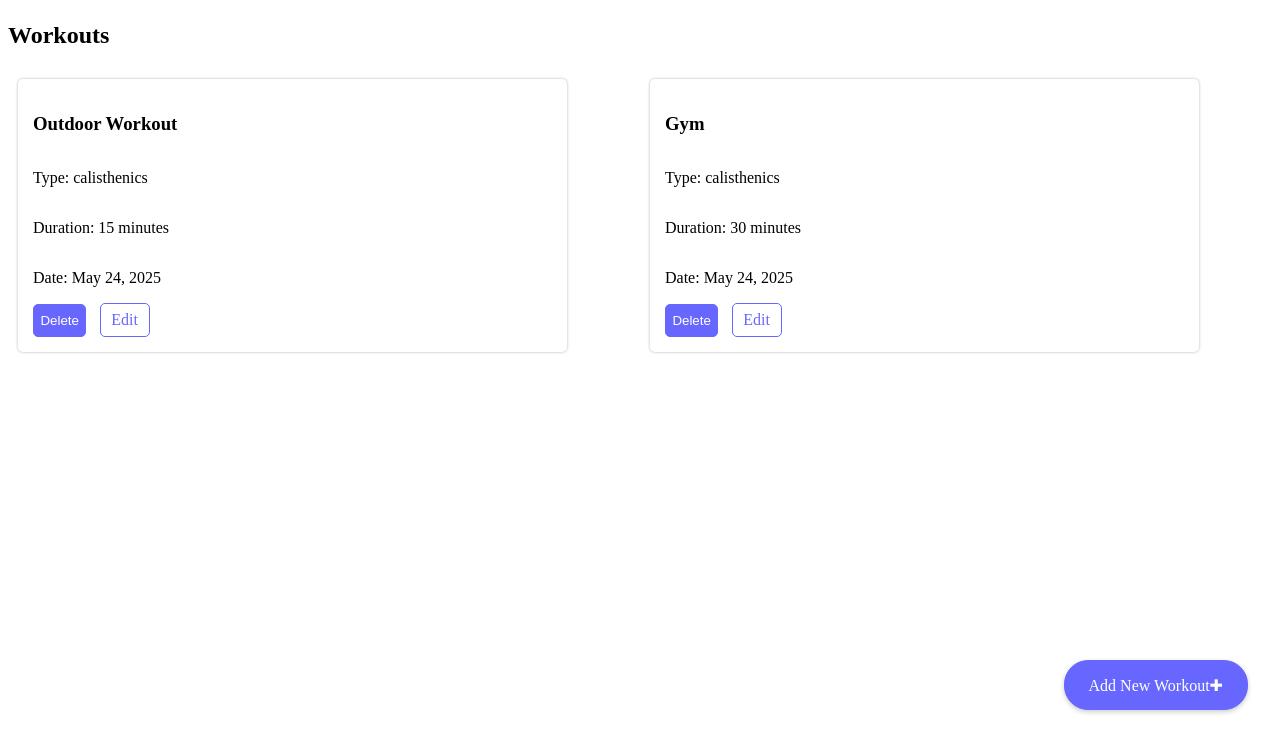
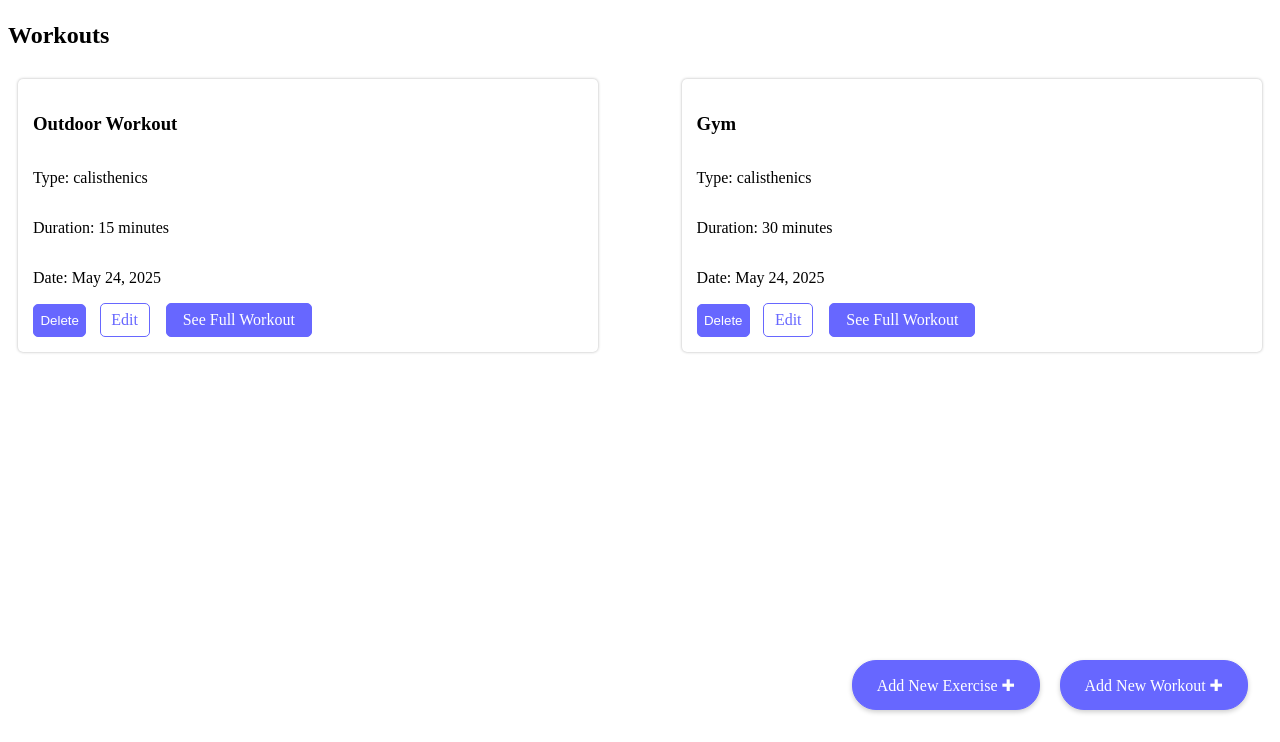
Before and after one commit to AlexTurbkG/project-vse-9klas, a Django app: page / in a window 1280 px wide. Shown: the part 58-800 px from the top of the page. Run offline with Django 5.2, Linux system fonts and the light colour scheme; data comes from the database, SQL or seed files in the repository; both versions use the stored data as it was after the commit.

Commit message:
biggest commit
added new exercise page, added see full workout, added css, added custom workouts, added ability to add an exercise to an existing workout, added ability to add multiple exercises to a workout. fixed bugs, added transitions to 'add exercise button'

```diff
--- a/tracker/fitness_tracker/static/styles/home.css
+++ /dev/null
@@ -1,119 +0,0 @@
-body{
-    background-color: var(--background-clr);
-}
-
-.del-btn{
-    color: white;
-    background-color: rgb(103, 103, 255);
-    border: 1px solid rgb(103, 103, 255);
-    border-radius: 5px;
-    height: 2.5em;
-    width: 4em;
-    margin-right: 1em;
-    cursor: pointer;
-    transition: all 0.3s ease;
-}
-
-.del-btn:hover{
-    background-color: white;
-    color: rgb(103, 103, 255);
-    transform: scale(1.1);
-}
-
-.del-btn:active{
-    transform: scale(0.9);
-}
-
-
-.edit-btn{
-    text-decoration: none;
-    color: rgb(103, 103, 255);
-    border: 1px solid rgb(103, 103, 255);
-    border-radius: 5px;
-    height: 2em;
-    width: 3em;
-    text-align: center;
-    align-content: center;
-    transition: all 0.3s ease;
-}
-
-.edit-btn:hover{
-    background-color: rgb(103, 103, 255);
-    color:white;
-    transform:scale(1.1);
-}
-
-.edit-btn:active{
-    transform: scale(0.9);
-}
-
-
-
-.btn-container{
-    display:flex;
-    align-items: baseline;
-    justify-content: baseline;
-}
-
-.workout-card {
-    display: grid;
-    border: none;
-    box-shadow: 0px 0px 3px rgb(0,0,0,0.3);
-    padding: 15px;
-    margin: 10px;
-    border-radius: 5px;
-}
-
-.notes{
-    max-width: 100%;
-    word-break: break-word;
-    overflow-wrap: break-word;
-    white-space: normal;
-}
-
-
-.workout-container{
-    display:grid;
-    grid-template-columns: 45% 45%;
-
-    gap:5%;
-}
-
-.workout-container h2{
-    grid-area:0 0;
-}
-
-
-.add-workout-btn {
-    text-decoration: none;
-    text-align: center;
-    position: fixed;
-    bottom: 2rem;
-    right: 2rem;
-    background-color: rgb(103, 103, 255);
-    border:1px solid rgb(103, 103, 255);
-    color: white;
-    min-width: 3rem;
-    height: 3rem;
-    border-radius: 1.5rem;
-    display: flex;
-    justify-content: center;
-    align-items: center;
-    font-size: 1rem;
-    box-shadow: 0 2px 5px rgba(0, 0, 0, 0.2);
-    transition: all 0.8s ease;
-    white-space: nowrap;
-    overflow: hidden;
-    padding: 0 1.5rem;
-}
-
-.add-workout-btn:hover {
-    background-color: white;
-    color:rgb(103, 103, 255);
-    transform: scale(1.1);
-}
-
-
-.add-workout-btn:active {
-    transform: scale(0.95);
-}
--- /dev/null
+++ b/tracker/fitness_tracker/templatetags/add_class.py
@@ -0,0 +1,6 @@
+from django import template
+register = template.Library()
+
+@register.filter(name='add_class')
+def add_class(field,css_class):
+    return field.as_widget(attrs={'class':css_class})
--- a/tracker/fitness_tracker/urls.py
+++ b/tracker/fitness_tracker/urls.py
@@ -1,9 +1,13 @@
 from django.urls import path
-from .views import home, add_workout, del_workout, edit_workout
+from .views import home, add_workout, del_workout, edit_workout, add_exercise, workout_details
+from django.conf import settings
+from django.conf.urls.static import static
 
 urlpatterns = [
     path('', home, name='home'),
     path('add/', add_workout, name='add_workout'),
     path('delete/<int:workout_id>/', del_workout, name='del_workout'),
     path('edit/<int:workout_id>/', edit_workout, name ='edit_workout'),
-]
+    path('add-exercise/', add_exercise, name='add_exercise'),
+    path('workout/<int:workout_id>/', workout_details, name='workout_details')
+] + static(settings.STATIC_URL, document_root=settings.STATIC_ROOT)
--- a/tracker/fitness_tracker/views.py
+++ b/tracker/fitness_tracker/views.py
@@ -1,11 +1,25 @@
 from rest_framework  import viewsets
-from rest_framework import status
-from .models import Workout
+from .models import Workout, CustomExercise
 
 from .serializers import WorkoutSerializer
-from .forms import WorkoutForm
+from .forms import WorkoutForm, CustomExerciseForm, WorkoutExerciseFormSet
 
 from django.shortcuts import redirect, render, get_object_or_404
+from django.http import JsonResponse
+from django.contrib import messages
+
+
+
+def add_exercise(request):
+    if request.method == 'POST':
+        form = CustomExerciseForm(request.POST)
+        if form.is_valid():
+            form.save()
+            messages.success(request, 'Exercise added successfully!')
+            return redirect('home')
+    else:
+        form = CustomExerciseForm()
+    return render(request, 'add_exercise.html', {'form': form})
 
 class WorkoutViewSet(viewsets.ModelViewSet):
     queryset = Workout.objects.all()
@@ -45,3 +59,36 @@ def edit_workout(request, workout_id):
     else:
         form = WorkoutForm(instance=workout)
     return render(request, 'edit_workout.html', {'form':form, 'workout':workout})
+
+def get_exercise_types(request):
+    workout_type = request.GET.get('type')
+    if workout_type == 'cardio':
+        choices = Workout.CARDIO_TYPES
+    elif workout_type == 'calisthenics':
+        choices = Workout.CALISTHENICS_TYPES
+    elif workout_type == 'weightlifting':
+        choices = Workout.WEIGHTLIFTING_TYPES
+    else:
+        choices = []
+
+    custom_exercises = CustomExercise.objects.filter(category=workout_type)
+    for exercise in custom_exercises:
+        choices.append((f'custom_{exercise.id}',f'Custom: {exercise.name}'))
+
+    return JsonResponse({'choices': choices})
+
+def workout_details(request, workout_id):
+    workout = get_object_or_404(Workout, id = workout_id)
+
+    if request.method == 'POST':
+        formset = WorkoutExerciseFormSet(request.POST, instance=workout)
+        if formset.is_valid():
+            formset.save()
+            return redirect('workout_details', workout_id=workout_id)
+    else:
+        formset = WorkoutExerciseFormSet(instance=workout)
+
+    return render(request, 'workout_details.html', {
+        'workout': workout,
+        'formset': formset
+    })
--- a/tracker/templates/home.html
+++ b/tracker/templates/home.html
@@ -1,15 +1,199 @@
-{% load static %}
+
 <!DOCTYPE html>
 <html lang="en">
 <head>
     <meta charset="UTF-8">
     <meta name="viewport" content="width=device-width, initial-scale=1.0">
     <title>Fitness Tracker</title>
-    <link rel="stylesheet" href="{% static 'styles/home.css' %}">
+    <style>
+        body{
+    background-color: var(--background-clr);
+}
+
+.del-btn{
+    color: white;
+    background-color: rgb(103, 103, 255);
+    border: 1px solid rgb(103, 103, 255);
+    border-radius: 5px;
+    height: 2.5em;
+    width: 4em;
+    margin-right: 1em;
+    cursor: pointer;
+    transition: all 0.3s ease;
+}
+
+.del-btn:hover{
+    background-color: white;
+    color: rgb(103, 103, 255);
+    transform: scale(1.1);
+}
+
+.del-btn:active{
+    transform: scale(0.9);
+}
+
+
+.edit-btn{
+    text-decoration: none;
+    color: rgb(103, 103, 255);
+    border: 1px solid rgb(103, 103, 255);
+    border-radius: 5px;
+    height: 2em;
+    width: 3em;
+    text-align: center;
+    align-content: center;
+    transition: all 0.3s ease;
+}
+
+.edit-btn:hover{
+    background-color: rgb(103, 103, 255);
+    color:white;
+    transform:scale(1.1);
+}
+
+.edit-btn:active{
+    transform: scale(0.9);
+}
+
+
+
+.btn-container{
+    display:flex;
+    align-items: baseline;
+    justify-content: baseline;
+}
+
+.workout-card {
+    display: grid;
+    border: none;
+    box-shadow: 0px 0px 3px rgb(0,0,0,0.3);
+    padding: 15px;
+    margin: 10px;
+    border-radius: 5px;
+}
+
+.notes{
+    max-width: 100%;
+    word-break: break-word;
+    overflow-wrap: break-word;
+    white-space: normal;
+}
+
+
+.workout-container{
+    display:grid;
+    grid-template-columns: 47.5% 47.5%;
+    gap:5%;
+}
+
+.workout-container h2{
+    grid-area:0 0;
+}
+
+
+.add-workout-btn {
+    text-decoration: none;
+    text-align: center;
+    position: fixed;
+    bottom: 2rem;
+    right: 2rem;
+    background-color: rgb(103, 103, 255);
+    border:1px solid rgb(103, 103, 255);
+    color: white;
+    min-width: 3rem;
+    height: 3rem;
+    border-radius: 1.5rem;
+    display: flex;
+    justify-content: center;
+    align-items: center;
+    font-size: 1rem;
+    box-shadow: 0 2px 5px rgba(0, 0, 0, 0.2);
+    white-space: nowrap;
+    overflow: hidden;
+    padding: 0 1.5rem;
+    transition: all 0.8s ease;
+}
+
+.add-workout-btn:hover {
+    background-color: white;
+    color:rgb(103, 103, 255);
+    transform: scale(1.1);
+}
+
+
+.add-workout-btn:active {
+    transform: scale(0.95);
+}
+
+.add-exercise-btn {
+    text-decoration: none;
+    text-align: center;
+    position: fixed;
+    bottom: 2rem;
+    right: 15rem;
+    background-color: rgb(103, 103, 255);
+    border: 1px solid rgb(103, 103, 255);
+    color: white;
+    min-width: 3rem;
+    height: 3rem;
+    border-radius: 1.5rem;
+    display: flex;
+    justify-content: center;
+    align-items: center;
+    font-size: 1rem;
+    box-shadow: 0 2px 5px rgba(0, 0, 0, 0.2);
+    transition: all 0.8s ease;
+    white-space: nowrap;
+    overflow: hidden;
+    padding: 0 1.5rem;
+    transition: all 0.8s ease;
+}
+
+.add-exercise-btn:hover{
+    background-color: white;
+    color:rgb(103, 103, 255);
+    transform: scale(1.1);
+}
+
+.add-exercise-btn:active{
+    transform: scale(0.95);
+}
+
+
+
+
+.detail-btn {
+    text-decoration: none;
+    background-color: rgb(103, 103, 255);
+    color: white;
+    border: 1px solid rgb(103, 103, 255);
+    border-radius: 5px;
+    height: 2em;
+    padding: 0em 1em;
+    margin-left: 1em;
+    text-align: center;
+    align-content: center;
+    transition: all 0.4s ease;
+}
+
+.detail-btn:hover {
+    background-color: white;
+    color: rgb(103, 103, 255);
+    transform: scale(1.1);
+}
+
+.detail-btn:active {
+    transform: scale(0.9);
+}
+    </style>
+
 </head>
 
 
 <body>
+
+
+
     <div class="header">
         <h1>Fitness Tracker</h1>
     </div>
@@ -31,6 +215,7 @@
                             <button type="submit" onclick="return confirm('Are you sure you want to delete this workout?')" class="del-btn">Delete</button>
                         </form>
                         <a href="{% url 'edit_workout' workout.id %}" class="edit-btn">Edit</a>
+                        <a href="{% url 'workout_details' workout.id %}" class="detail-btn">See Full Workout</a>
                     </div>
                 </div>
             {% endfor %}
@@ -39,7 +224,8 @@
         {% endif %}
     </div>
 
-    <a href="{% url 'add_workout' %}" class="add-workout-btn" >Add New Workout&#10010</a>
+    <a href="{% url 'add_exercise' %}" class="add-exercise-btn">Add New Exercise &#10010;</a>
+    <a href="{% url 'add_workout' %}" class="add-workout-btn" >Add New Workout &#10010</a>
 
 </body>
 </html>
--- a/tracker/tracker/settings.py
+++ b/tracker/tracker/settings.py
@@ -38,7 +38,7 @@ INSTALLED_APPS = [
     'django.contrib.messages',
     'django.contrib.staticfiles',
     'rest_framework',
-    'fitness_tracker',
+    'fitness_tracker.apps.FitnessTrackerConfig',
 ]
 
 MIDDLEWARE = [
```
Also changed, not shown: tracker/fitness_tracker/forms.py (+33 -2 lines), tracker/fitness_tracker/models.py (+76 -3 lines), tracker/templates/add_exercise.html (added, +23 -0 lines), tracker/templates/add_workout.js (added, +21 -0 lines), tracker/templates/workout_details.html (added, +88 -0 lines), tracker/db.sqlite3, tracker/fitness_tracker/migrations/0005_alter_workout_type.py (added), tracker/fitness_tracker/migrations/0006_customexercise_workout_exercise_type_workout_reps_and_more.py (added), tracker/fitness_tracker/migrations/0007_remove_workout_custom_exercise_remove_workout_reps_and_more.py (added), tracker/fitness_tracker/static/styles/add_workout.css (added), tracker/fitness_tracker/templatetags/__init__.py (added).
